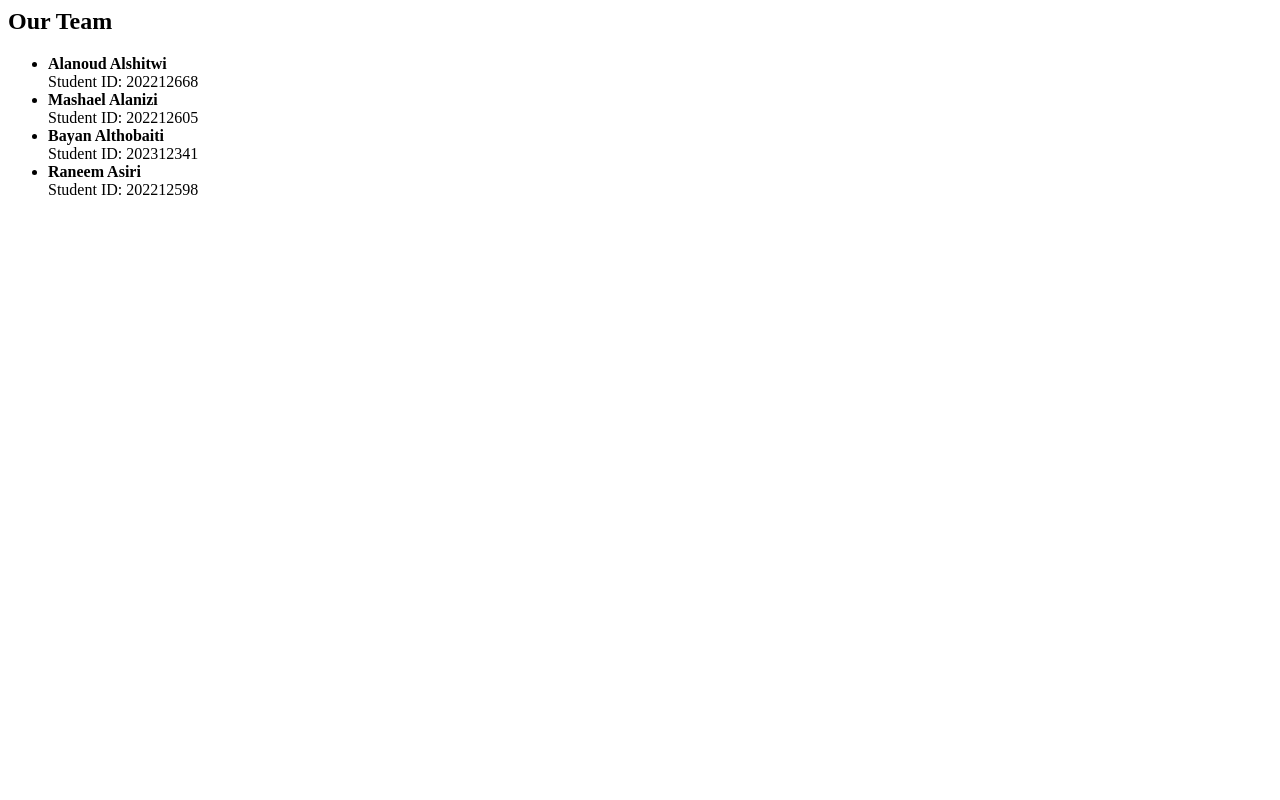
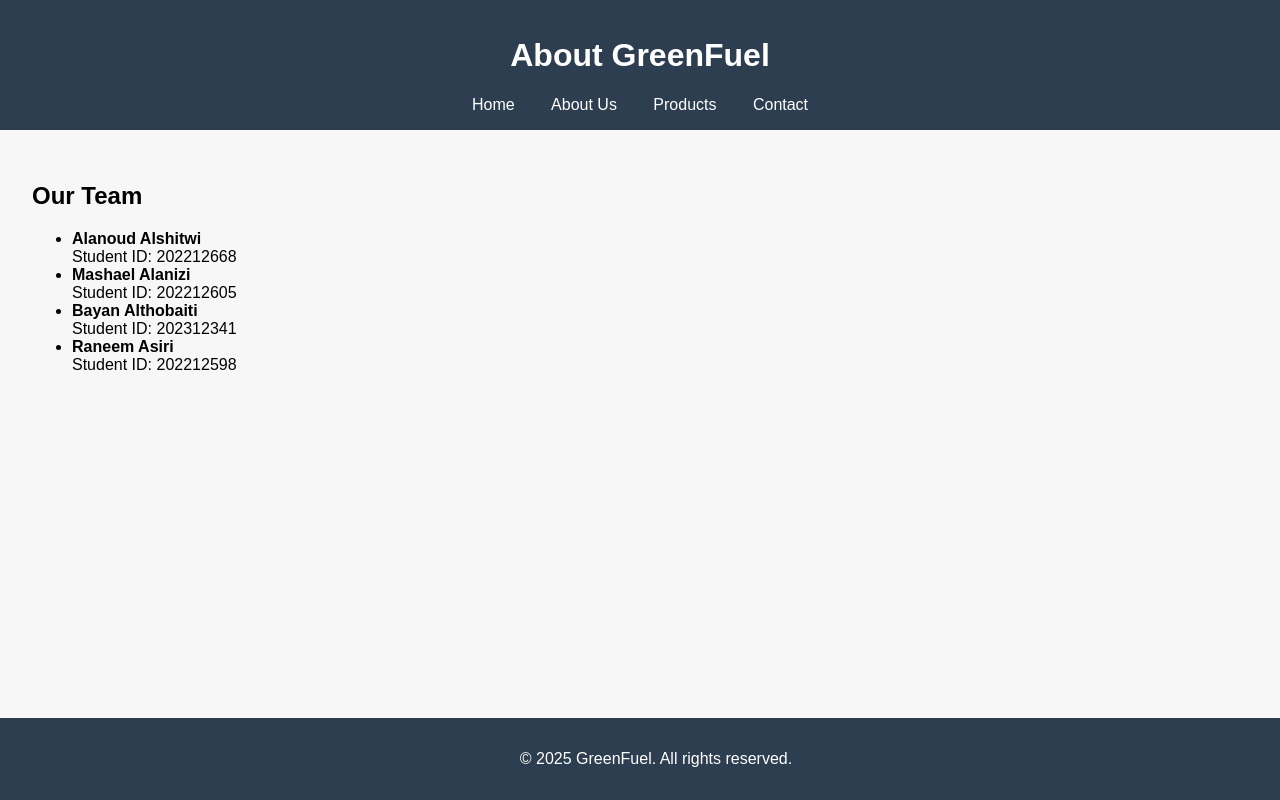
Before and after one commit to Ahmed2155ahmed/HealthyStore, a plain HTML site: page about.html in a window 1280 px wide. Drawn offline with Linux system fonts and the light colour scheme.

Commit message:
Update about.html

```diff
--- a/about.html
+++ b/about.html
@@ -1,17 +1,33 @@
-<main>
-  <h2>Our Team</h2>
-  <ul>
-    <li><strong>Alanoud Alshitwi</strong><br>
-      Student ID: 202212668
-    </li>
-    <li><strong>Mashael Alanizi</strong><br>
-      Student ID: 202212605
-    </li>
-    <li><strong>Bayan Althobaiti</strong><br>
-      Student ID: 202312341
-    </li>
-    <li><strong>Raneem Asiri</strong><br>
-      Student ID: 202212598
-    </li>
-  </ul>
-</main>
+<!DOCTYPE html>
+<html lang="en">
+<head>
+  <meta charset="UTF-8">
+  <title>About Us - GreenFuel</title>
+  <link rel="stylesheet" href="styles.css">
+</head>
+<body>
+  <header>
+    <h1>About GreenFuel</h1>
+    <nav>
+      <a href="index.html">Home</a>
+      <a href="about.html">About Us</a>
+      <a href="products.html">Products</a>
+      <a href="contact.html">Contact</a>
+    </nav>
+  </header>
+
+  <main>
+    <h2>Our Team</h2>
+    <ul>
+      <li><strong>Alanoud Alshitwi</strong><br> Student ID: 202212668</li>
+      <li><strong>Mashael Alanizi</strong><br> Student ID: 202212605</li>
+      <li><strong>Bayan Althobaiti</strong><br> Student ID: 202312341</li>
+      <li><strong>Raneem Asiri</strong><br> Student ID: 202212598</li>
+    </ul>
+  </main>
+
+  <footer>
+    <p>&copy; 2025 GreenFuel. All rights reserved.</p>
+  </footer>
+</body>
+</html>
```
